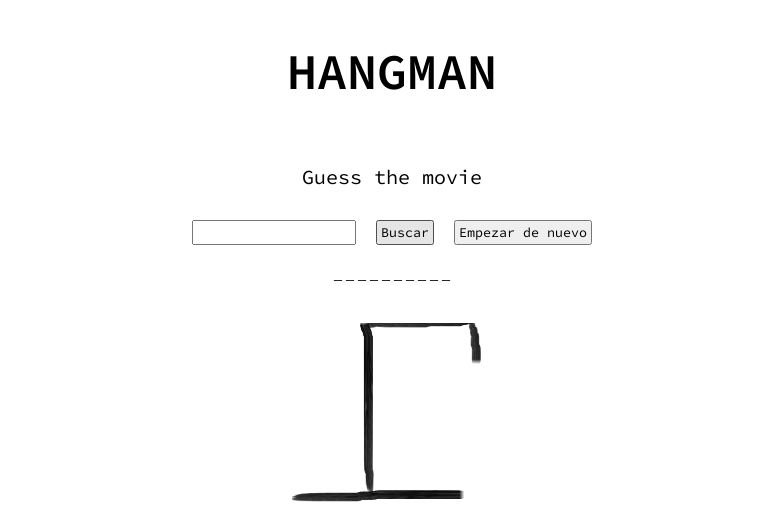
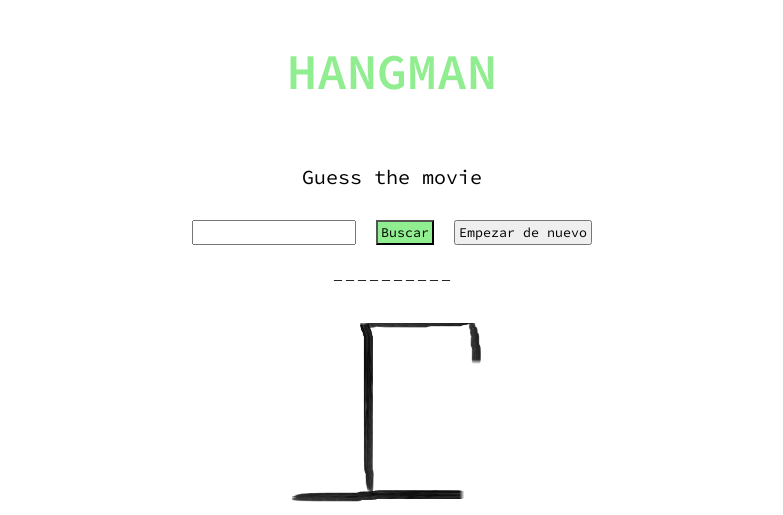
Before and after one commit to RaquelGarciaCaja/Hangman, a plain HTML site: page index.html in a window 1280 px wide. In both pictures the pointer is over the input "Buscar". Shown: the top 515 px of the page, without its empty margins (248-1031 px from the left). Drawn offline with Linux system fonts and the light colour scheme; a web font is replaced by a local one.

Commit message:
add color

```diff
--- a/styles/main.css
+++ b/styles/main.css
@@ -14,8 +14,10 @@
   font-family: "Source Code Pro", monospace;
   text-transform: uppercase;
   font-size: 50px;
+  color: lightgreen;
 }
 
+/* main */
 .main {
   display: flex;
   flex-direction: column;
@@ -44,6 +46,9 @@
   font-family: "Source Code Pro", monospace;
   height: 25px;
   padding: 0 3px;
+}
+.main__button:hover {
+  background-color: lightgreen;
 }
 
 .main__output {
```
